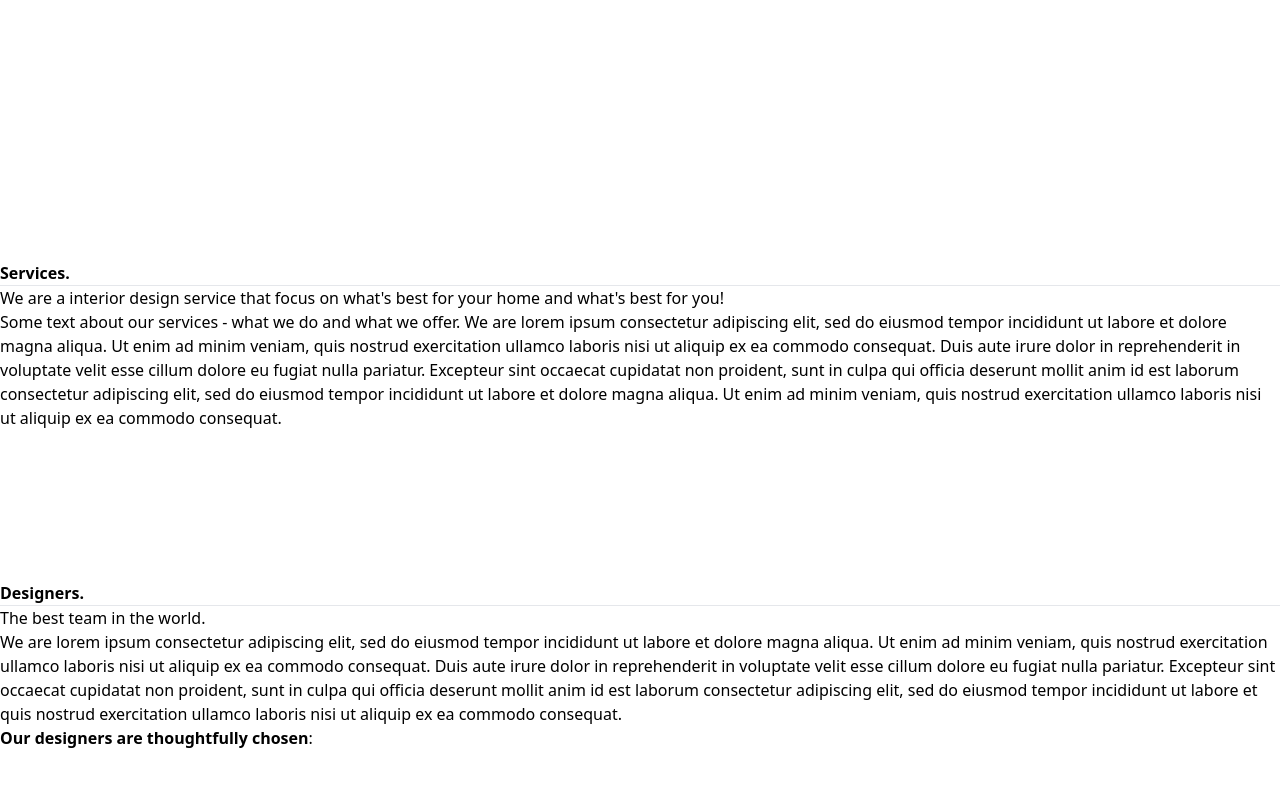
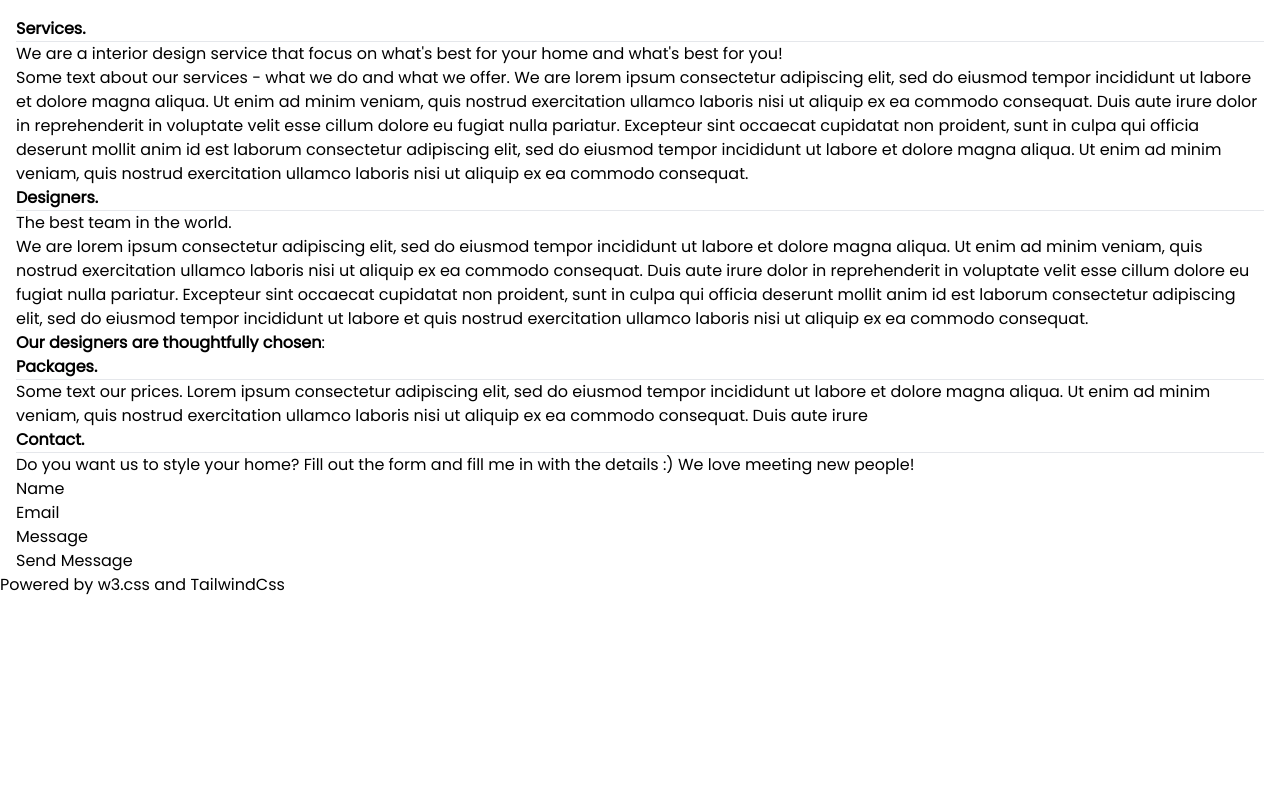
Before and after one commit to parabah/tw_intro, a website: page dist/app.html in a window 1280 px wide. Shown: the part 203-991 px from the top of the page. After the commit the page ends 800 px from the top, so only its background shows below. Drawn offline with Linux system fonts and the light colour scheme.

Commit message:
25/06/2022 - branch dev2 contendo a estrtura da página e o inicio da estilização

```diff
--- a/src/app.css
+++ b/src/app.css
@@ -1,3 +1,9 @@
 @tailwind base;
 @tailwind components;
 @tailwind utilities;
+
+@layer base {
+  body,h1,h2,h3,h4,h5 {
+    font-family: "Poppins", sans-serif
+    }
+}
```
Also changed, not shown: dist/app.css, dist/app.html.
